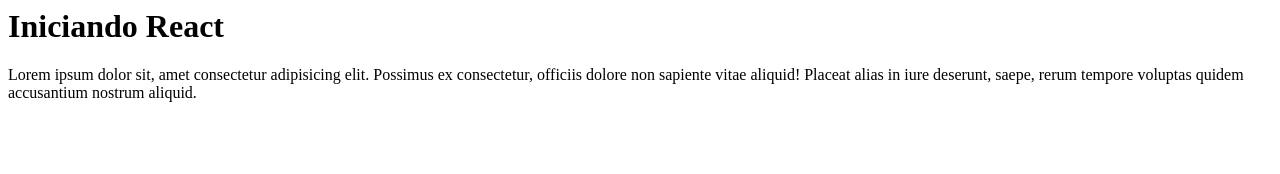
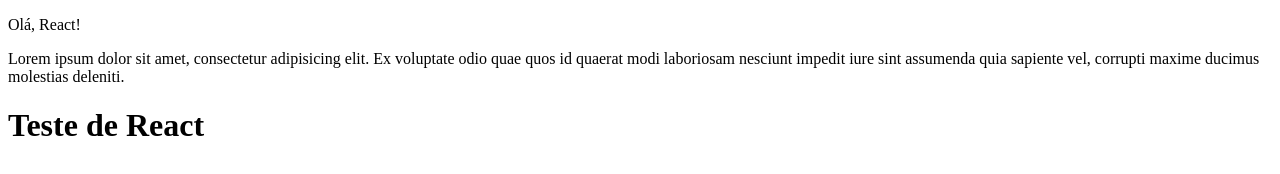
Before and after one commit to iluizpereira/hello-world, a plain HTML site: page Curso-em-video/react/index.html in a window 1280 px wide. Drawn offline with Linux system fonts and the light colour scheme.

Commit message:
Update index.html

```diff
--- a/Curso-em-video/react/index.html
+++ b/Curso-em-video/react/index.html
@@ -1,12 +1,14 @@
-<html lang="en">
+<!DOCTYPE html>
+<html lang="pt-br">
 <head>
     <meta charset="UTF-8">
-    <meta http-equiv="X-UA-Compatible" content="IE=edge">
     <meta name="viewport" content="width=device-width, initial-scale=1.0">
-    <title>Document</title>
+    <title>App one - React</title>
+    <p>Olá, React!</p>
+    <p>Lorem ipsum dolor sit amet, consectetur adipisicing elit. Ex voluptate odio quae quos id quaerat modi laboriosam nesciunt impedit iure sint assumenda quia sapiente vel, corrupti maxime ducimus molestias deleniti.</p>
+    <h1>Teste de React</h1>
 </head>
 <body>
-    <h1>Iniciando React</h1>
-    <p>Lorem ipsum dolor sit, amet consectetur adipisicing elit. Possimus ex consectetur, officiis dolore non sapiente vitae aliquid! Placeat alias in iure deserunt, saepe, rerum tempore voluptas quidem accusantium nostrum aliquid.</p>
+
 </body>
 </html>
```
